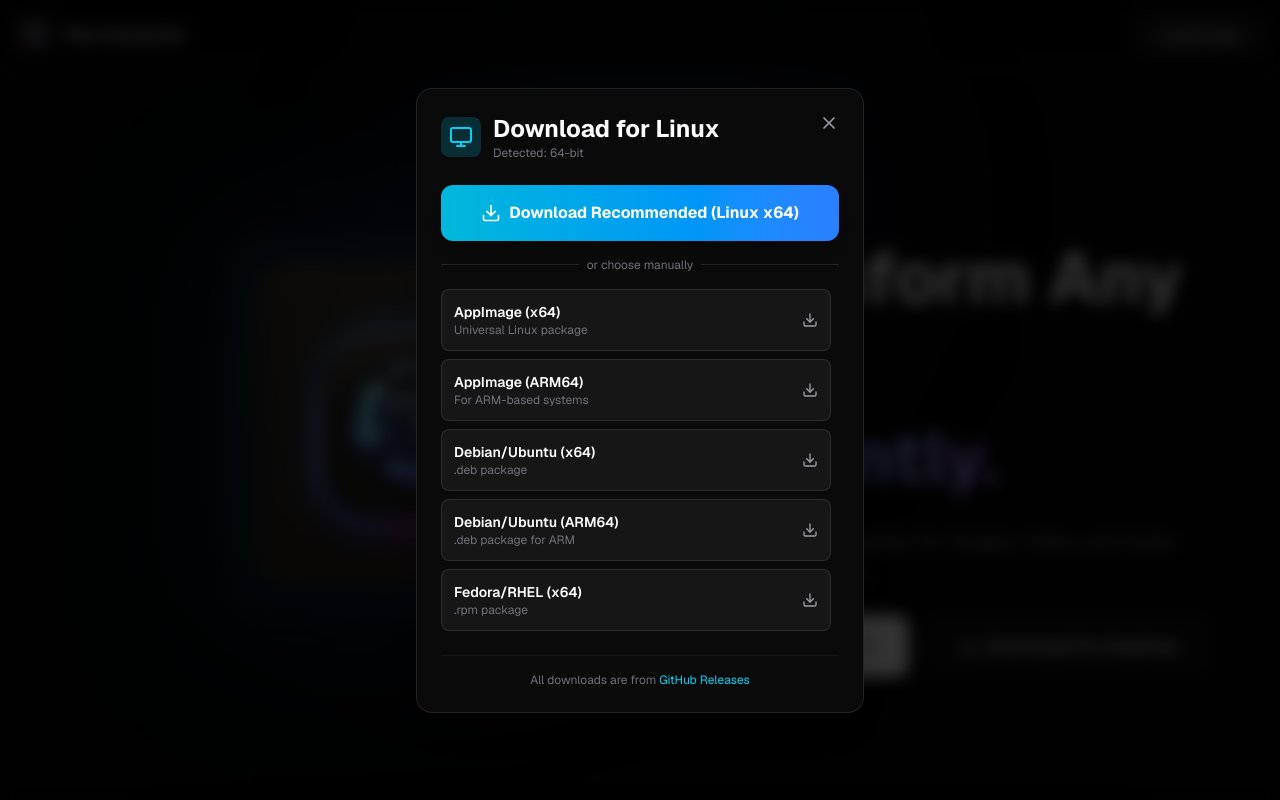
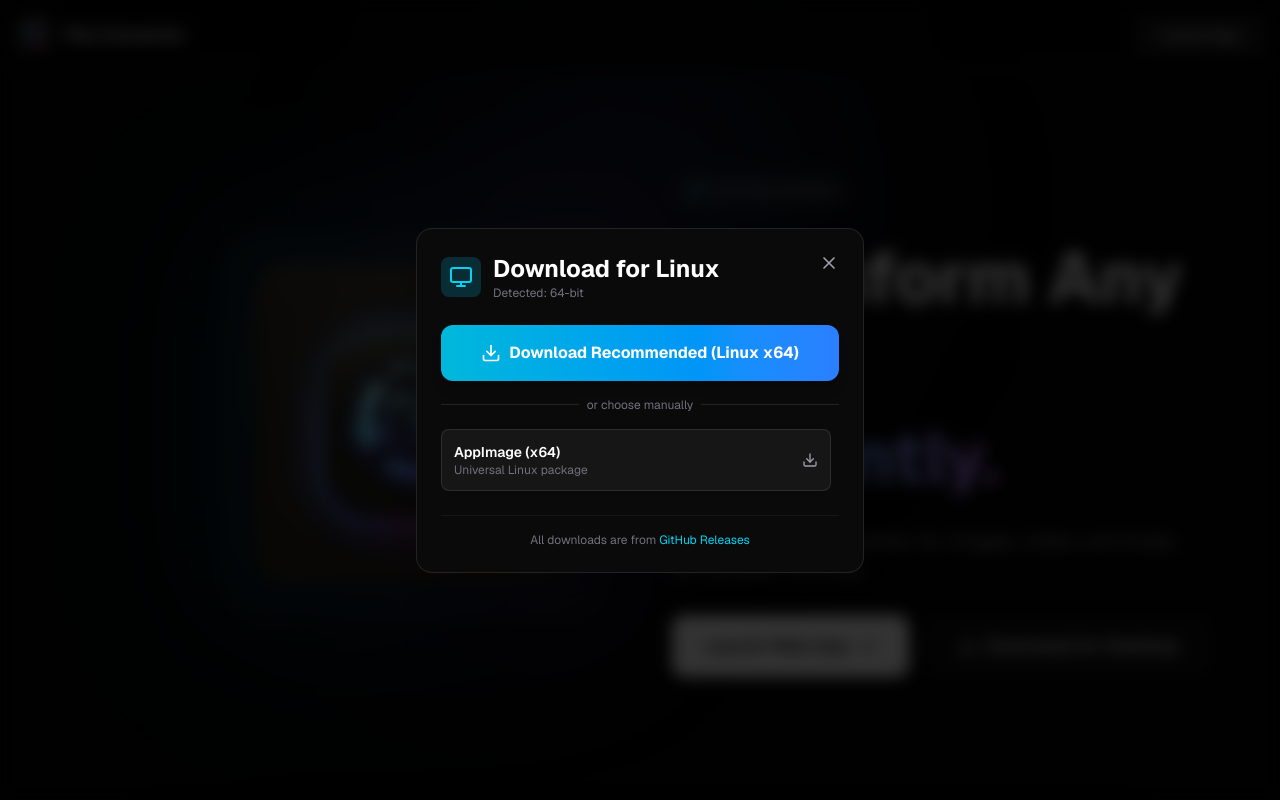
Before and after one commit to martin-sack/File-Converter, a Next.js app: page / in a window 1280 px wide. Both pictures are taken after a click on the button "Download for Desktop". Shown: the top 800 px of the page. Built offline with nearby package versions, Linux system fonts and the light colour scheme.

Commit message:
Update to v1.0.1 release URLs and simplify download options

```diff
--- a/components/DownloadModal.tsx
+++ b/components/DownloadModal.tsx
@@ -75,16 +75,16 @@
 
   if (!isOpen) return null;
 
-  // Download options by OS
+  // Download options by OS - v1.0.1
   const macOptions: DownloadOption[] = [
     {
       name: 'Apple Silicon (M1/M2/M3)',
-      url: 'https://github.com/martin-sack/VertFile/releases/download/v1.0.0/File.Converter.Pro-1.0.0-mac-arm64.dmg',
+      url: 'https://github.com/martin-sack/VertFile/releases/download/v1.0.1/File.Converter.Pro-1.0.1-mac-arm64.dmg',
       description: 'For M1, M2, M3 Macs'
     },
     {
       name: 'Intel Mac',
-      url: 'https://github.com/martin-sack/VertFile/releases/download/v1.0.0/File.Converter.Pro-1.0.0-mac-x64.dmg',
+      url: 'https://github.com/martin-sack/VertFile/releases/download/v1.0.1/File.Converter.Pro-1.0.1-mac-x64.dmg',
       description: 'For Intel-based Macs'
     }
   ];
@@ -92,17 +92,12 @@
   const windowsOptions: DownloadOption[] = [
     {
       name: 'Windows 64-bit Installer',
-      url: 'https://github.com/martin-sack/VertFile/releases/download/v1.0.0/File.Converter.Pro-1.0.0-win-x64.exe',
+      url: 'https://github.com/martin-sack/VertFile/releases/download/v1.0.1/File.Converter.Pro-1.0.1-win-x64.exe',
       description: 'Recommended for most users'
     },
     {
-      name: 'Windows Portable (64-bit)',
-      url: 'https://github.com/martin-sack/VertFile/releases/download/v1.0.0/File.Converter.Pro-1.0.0-win-x64-portable.exe',
-      description: 'No installation required'
-    },
-    {
       name: 'Windows 32-bit Installer',
-      url: 'https://github.com/martin-sack/VertFile/releases/download/v1.0.0/File.Converter.Pro-1.0.0-win-ia32.exe',
+      url: 'https://github.com/martin-sack/VertFile/releases/download/v1.0.1/File.Converter.Pro-1.0.1-win-ia32.exe',
       description: 'For older 32-bit systems'
     }
   ];
@@ -110,28 +105,8 @@
   const linuxOptions: DownloadOption[] = [
     {
       name: 'AppImage (x64)',
-      url: 'https://github.com/martin-sack/VertFile/releases/download/v1.0.0/File.Converter.Pro-1.0.0-linux-x86_64.AppImage',
+      url: 'https://github.com/martin-sack/VertFile/releases/download/v1.0.1/File.Converter.Pro-1.0.1-linux-x86_64.AppImage',
       description: 'Universal Linux package'
-    },
-    {
-      name: 'AppImage (ARM64)',
-      url: 'https://github.com/martin-sack/VertFile/releases/download/v1.0.0/File.Converter.Pro-1.0.0-linux-arm64.AppImage',
-      description: 'For ARM-based systems'
-    },
-    {
-      name: 'Debian/Ubuntu (x64)',
-      url: 'https://github.com/martin-sack/VertFile/releases/download/v1.0.0/File.Converter.Pro-1.0.0-linux-amd64.deb',
-      description: '.deb package'
-    },
-    {
-      name: 'Debian/Ubuntu (ARM64)',
-      url: 'https://github.com/martin-sack/VertFile/releases/download/v1.0.0/File.Converter.Pro-1.0.0-linux-arm64.deb',
-      description: '.deb package for ARM'
-    },
-    {
-      name: 'Fedora/RHEL (x64)',
-      url: 'https://github.com/martin-sack/VertFile/releases/download/v1.0.0/File.Converter.Pro-1.0.0-linux-x86_64.rpm',
-      description: '.rpm package'
     }
   ];
 
@@ -147,9 +122,9 @@
     if (detectedOS === 'mac') {
       return detectedArch === 'arm64' ? macOptions[0].url : macOptions[1].url;
     } else if (detectedOS === 'windows') {
-      return detectedArch === 'ia32' ? windowsOptions[2].url : windowsOptions[0].url;
+      return detectedArch === 'ia32' ? windowsOptions[1].url : windowsOptions[0].url;
     } else if (detectedOS === 'linux') {
-      return detectedArch === 'arm64' ? linuxOptions[1].url : linuxOptions[0].url;
+      return linuxOptions[0].url; // Always x64 AppImage for Linux
     }
     return windowsOptions[0].url; // Default
   };
```
